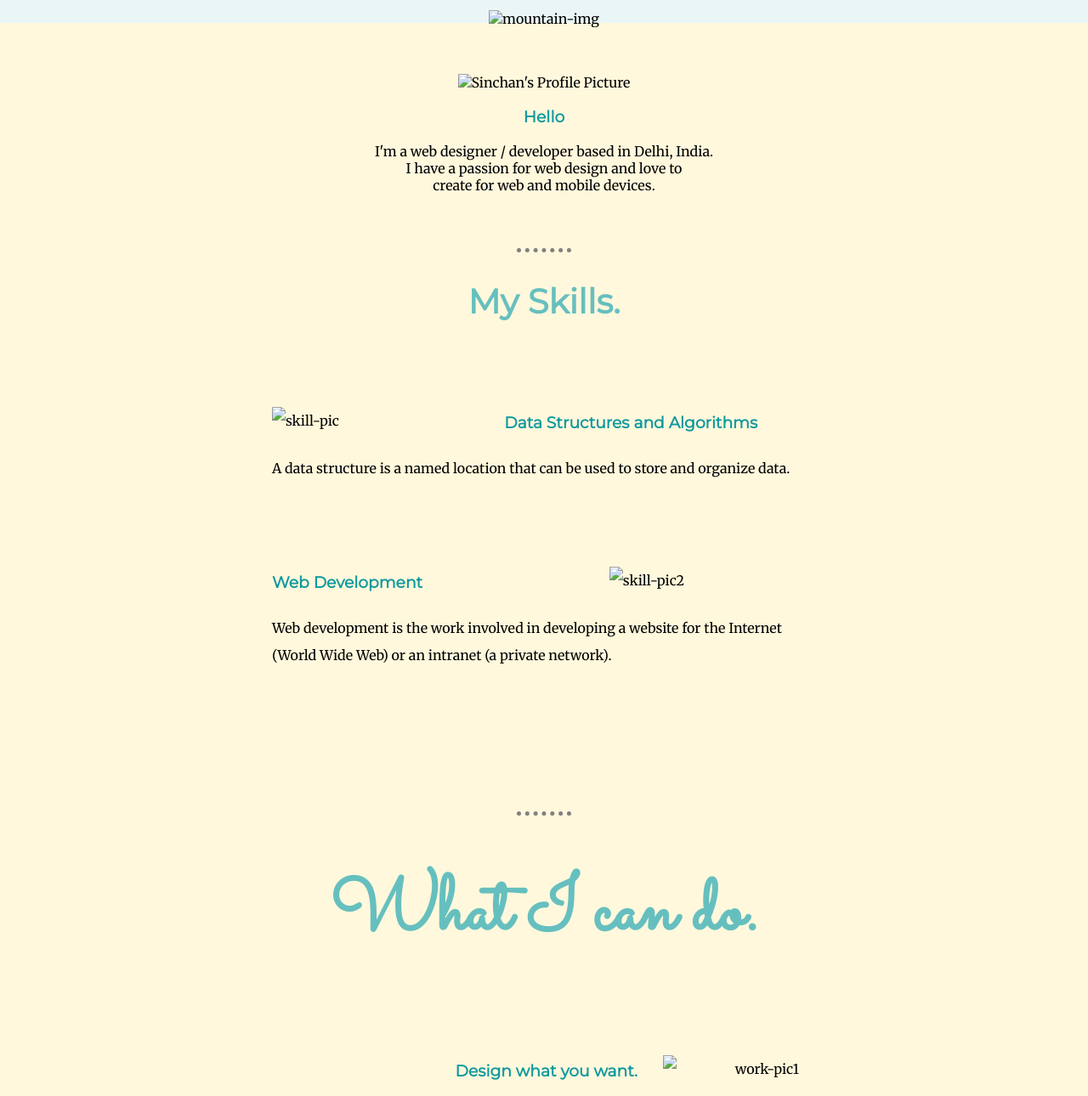
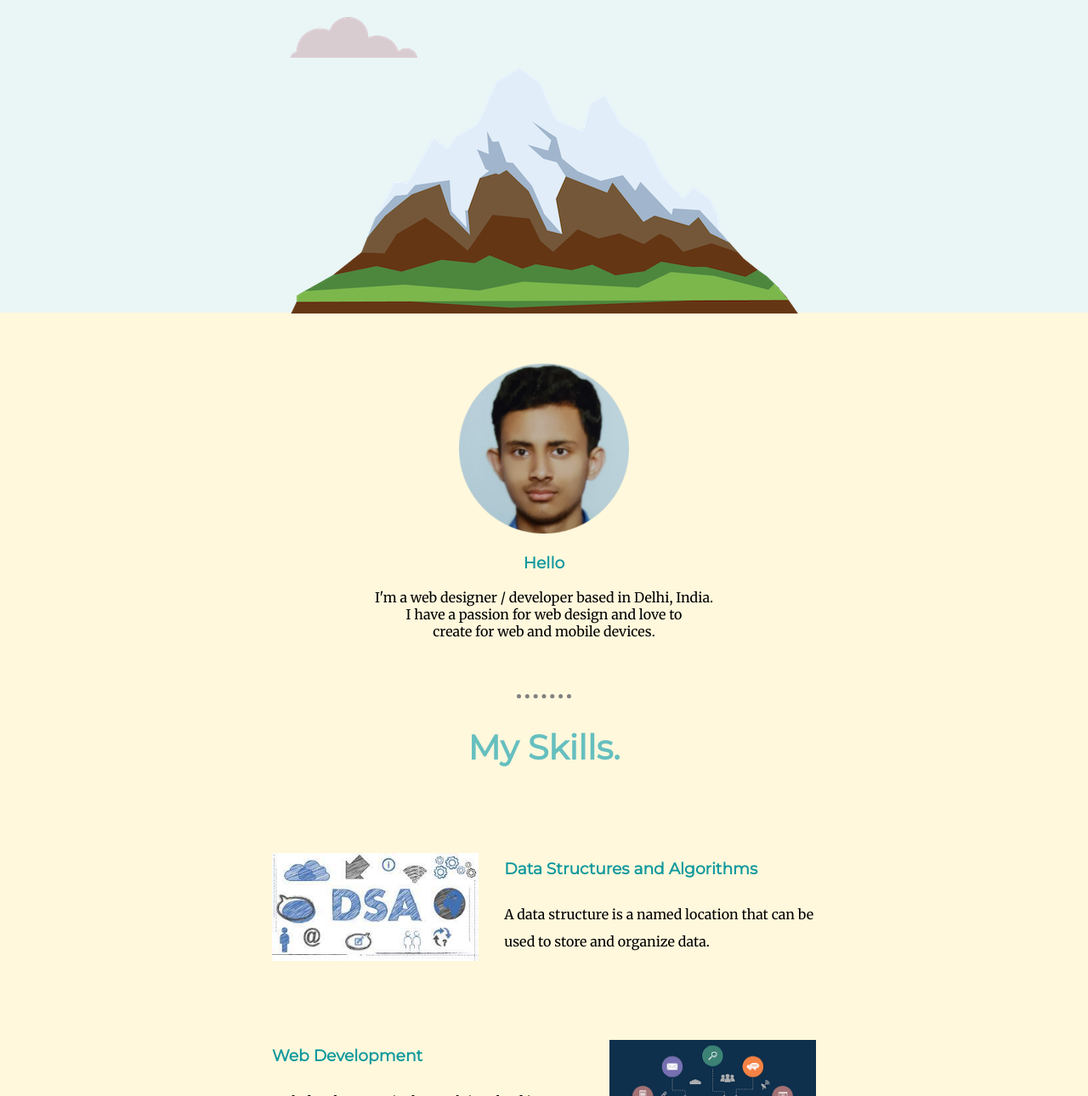
Before and after one commit to sinchannroy/samplePortfolio, a plain HTML site: page index.html in a window 1280 px wide. Shown: the part 440-1730 px from the top of the page at 85% size. Drawn offline with Linux system fonts and the light colour scheme; the site is published under a folder, as on GitHub Pages, so addresses that start at the root find nothing; a web font is replaced by a local one.

Commit message:
Update index.html

```diff
--- a/index.html
+++ b/index.html
@@ -4,7 +4,7 @@
         <meta charset = "UTF-8">
         <title>SINCHAN ROY</title>
         <link rel = "stylesheet" href = "styles.css">
-        <link rel = "icon" href = "/Icon/favicon.ico">
+        <link rel = "icon" href = "Icon/favicon.ico">
         <link rel="preconnect" href="https://fonts.googleapis.com">
         <link rel="preconnect" href="https://fonts.gstatic.com" crossorigin>
         <link href="https://fonts.googleapis.com/css2?family=Merriweather&family=Montserrat&family=Sacramento&display=swap" rel="stylesheet">
@@ -15,15 +15,15 @@
 
     <body>
         <div class = "top-container">
-            <img class = "cloud1" src = "/Images/cloud.png" alt = "cloud-img">
+            <img class = "cloud1" src = "Images/cloud.png" alt = "cloud-img">
 
             <div class = "sub">
                 <h1>I am Sinchan.</h1>
                 <h2>a <span class = "web">web</span> designer</h2>
             </div>
 
-            <img class = "cloud2" src = "/Images/cloud.png" alt = "cloud-img">
-            <img class = "mountain" src = "/Images/mountain.png" alt = "mountain-img">
+            <img class = "cloud2" src = "Images/cloud.png" alt = "cloud-img">
+            <img class = "mountain" src = "Images/mountain.png" alt = "mountain-img">
         </div>
 
         <br>
@@ -32,7 +32,7 @@
 
         <div class="middle-container">
             <div class="profile">
-                <img id = "profile-pic" src = "/Images/sinchan.png" alt = "Sinchan's Profile Picture">
+                <img id = "profile-pic" src = "Images/sinchan.png" alt = "Sinchan's Profile Picture">
                 <h3>Hello</h3>
                 <p>
                     I'm a web designer / developer based in Delhi, India.<br>
@@ -49,7 +49,7 @@
                 <h2><strong>My Skills.</strong></h2>
 
                 <div class="skill-row1">
-                    <img class="skill1" src="/Images/dsa.jpeg" alt="skill-pic">
+                    <img class="skill1" src="Images/dsa.jpeg" alt="skill-pic">
                     <h3>Data Structures and Algorithms</h3>
 
                     <p>
@@ -59,7 +59,7 @@
                 </div>
 
                 <div class="skill-row2">
-                    <img class="skill2" src="/Images/webd.png" alt="skill-pic2">
+                    <img class="skill2" src="Images/webd.png" alt="skill-pic2">
                     <h3>Web Development</h3>
 
                     <p>
@@ -80,7 +80,7 @@
                 <h1>What I can do.</h1>
 
                 <div class = "work1">
-                    <img class = "work-picc1" src = "/Images/me.svg" alt = "work-pic1">
+                    <img class = "work-picc1" src = "Images/me.svg" alt = "work-pic1">
                     <h3>Design what you want.</h3>
                     <p>
                         I like to keep it simple. My goals are to focus on<br>
@@ -90,7 +90,7 @@
                 </div>
 
                 <div class = "work2">
-                    <img class = "work-picc2" src = "/Images/me-dev.svg" alt = "work-pic2">
+                    <img class = "work-picc2" src = "Images/me-dev.svg" alt = "work-pic2">
                     <h3>Develop what you need.</h3>
                     <p>
                         I'm a developer, so I know how to create your<br>
```
